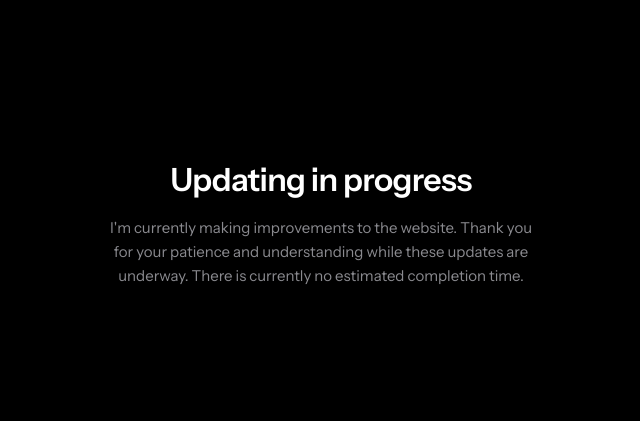
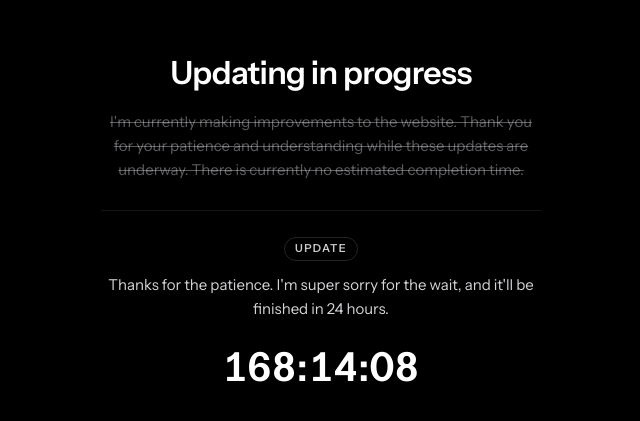
Before and after one commit to cendxr/yonoah, a React (Vite) app: page / in a window 1280 px wide. Shown: the part 177-598 px from the top of the page, without its empty margins (319-959 px from the left). Built offline with nearby package versions, Linux system fonts and the light colour scheme.

Commit message:
Maintenance: strike old notice, add update + live 24h countdown; gate auto-lifts at MAINTENANCE_UNTIL

```diff
--- a/src/Maintenance.tsx
+++ b/src/Maintenance.tsx
@@ -1,13 +1,55 @@
+import { useEffect, useState } from 'react'
+import { MAINTENANCE_UNTIL } from './config'
+
+const DEADLINE = Date.parse(MAINTENANCE_UNTIL)
+const pad = (n: number) => String(n).padStart(2, '0')
+
+function format(ms: number) {
+  const total = Math.max(0, Math.floor(ms / 1000))
+  const h = Math.floor(total / 3600)
+  const m = Math.floor((total % 3600) / 60)
+  const s = total % 60
+  return `${pad(h)}:${pad(m)}:${pad(s)}`
+}
+
 export default function Maintenance() {
+  const [now, setNow] = useState(() => Date.now())
+
+  useEffect(() => {
+    const id = window.setInterval(() => {
+      const t = Date.now()
+      setNow(t)
+      if (t >= DEADLINE) {
+        window.clearInterval(id)
+        window.location.reload()
+      }
+    }, 1000)
+    return () => window.clearInterval(id)
+  }, [])
+
+  const remaining = DEADLINE - now
+
   return (
     <main className="maintenance">
       <div className="maintenance-inner">
         <h1>Updating in progress</h1>
-        <p>
-          I'm currently making improvements to the website. Thank you for your patience and
-          understanding while these updates are underway. There is currently no estimated
-          completion time.
+        <p className="maintenance-old">
+          <s>
+            I'm currently making improvements to the website. Thank you for your patience and
+            understanding while these updates are underway. There is currently no estimated
+            completion time.
+          </s>
         </p>
+        <div className="maintenance-update">
+          <span className="maintenance-label">Update</span>
+          <p>
+            Thanks for the patience. I'm super sorry for the wait, and it'll be finished in 24
+            hours.
+          </p>
+          <div className="maintenance-countdown" role="timer" aria-live="off" aria-label="Time remaining">
+            {format(remaining)}
+          </div>
+        </div>
       </div>
     </main>
   )
--- a/src/config.ts
+++ b/src/config.ts
@@ -2,3 +2,6 @@
 // the account must be a member of the Lanyard Discord server (https://discord.gg/lanyard).
 // Leave empty to hide the card entirely.
 export const DISCORD_USER_ID = '1176441725716271129'
+
+// Maintenance auto-ends at this moment (absolute UTC). After it passes, everyone sees the site.
+export const MAINTENANCE_UNTIL = '2026-11-15T05:28:34Z'
--- a/src/main.tsx
+++ b/src/main.tsx
@@ -2,10 +2,14 @@ import { StrictMode } from 'react'
 import { createRoot } from 'react-dom/client'
 import App from './App'
 import Maintenance from './Maintenance'
+import { MAINTENANCE_UNTIL } from './config'
 import './styles.css'
 
 // Set to false to bring the full site back for everyone.
 const MAINTENANCE_MODE = true
+
+// Maintenance only applies until the countdown deadline (src/config.ts).
+const maintenanceActive = () => MAINTENANCE_MODE && Date.now() < Date.parse(MAINTENANCE_UNTIL)
 
 // SHA-256 of the private preview key (the key itself is not stored in the code).
 const PREVIEW_HASH = 'bb86831f939e001a4e6532e23e21682f904e9d8507e6c9471648a9c265529745'
@@ -31,7 +35,7 @@ async function hasPreviewAccess() {
 }
 
 async function start() {
-  const showSite = !MAINTENANCE_MODE || (await hasPreviewAccess().catch(() => false))
+  const showSite = !maintenanceActive() || (await hasPreviewAccess().catch(() => false))
   if (showSite) document.documentElement.classList.add('gate')
   createRoot(document.getElementById('root')!).render(
     <StrictMode>{showSite ? <App /> : <Maintenance />}</StrictMode>,
--- a/src/styles.css
+++ b/src/styles.css
@@ -649,6 +649,30 @@ html.open .strip-foot { animation: fade 1s var(--ease) .5s backwards; }
 .maintenance-inner { max-width: 440px; text-align: center; animation: intro-fade .8s ease both; }
 .maintenance h1 { margin: 0 0 14px; font-size: clamp(24px, 4vw, 32px); font-weight: 600; letter-spacing: -.02em; }
 .maintenance p { margin: 0; color: #8a8a8f; font-size: 15px; line-height: 1.6; }
+.maintenance-old { color: #5c5c61 !important; }
+.maintenance-old s { text-decoration-color: rgba(255, 255, 255, .35); text-decoration-thickness: 1px; }
+.maintenance-update { margin-top: 28px; padding-top: 24px; border-top: 1px solid rgba(255, 255, 255, .08); }
+.maintenance-label {
+  display: inline-block;
+  margin-bottom: 12px;
+  padding: 3px 10px;
+  border: 1px solid rgba(255, 255, 255, .14);
+  border-radius: 999px;
+  color: #c9c9ce;
+  font-size: 11px;
+  font-weight: 600;
+  letter-spacing: .12em;
+  text-transform: uppercase;
+}
+.maintenance-update p { color: #d4d4d8; }
+.maintenance-countdown {
+  margin-top: 18px;
+  color: #fff;
+  font-size: clamp(30px, 6vw, 40px);
+  font-weight: 600;
+  font-variant-numeric: tabular-nums;
+  letter-spacing: .02em;
+}
 
 /* ---------- Discord status (Lanyard), bottom-left opposite the player ---------- */
 .dc {
```
